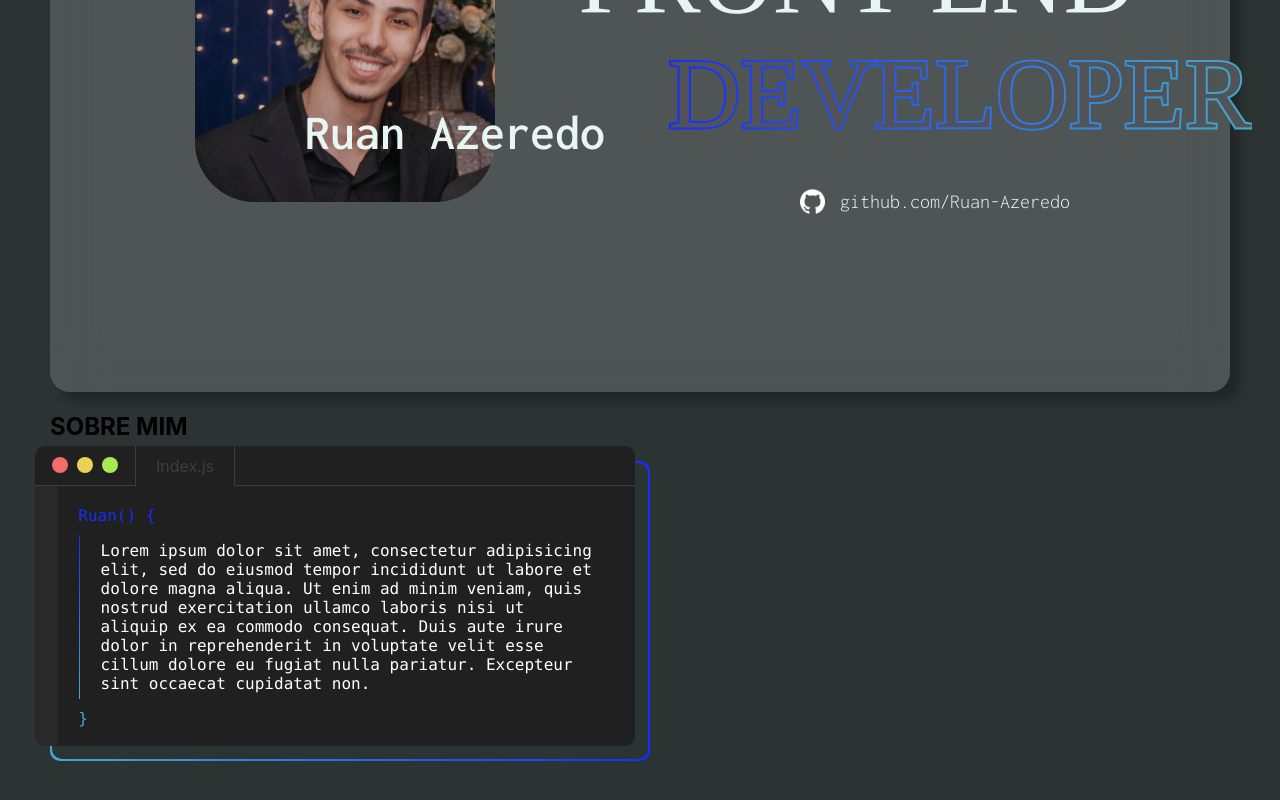
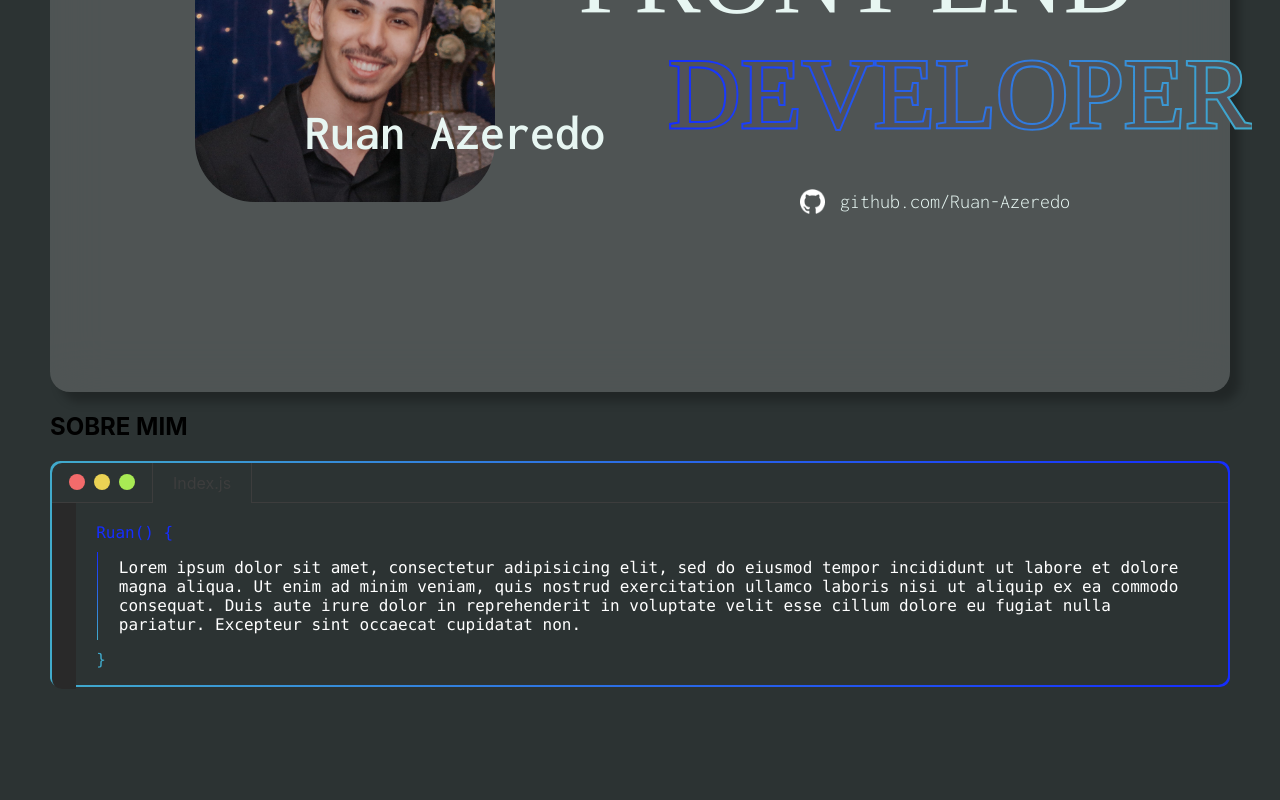
Before and after one commit to Ruan-Azeredo/portifolio, a React (Create React App) app: page / in a window 1280 px wide. Shown: the part 338-1138 px from the top of the page. Built offline with nearby package versions, Linux system fonts and the light colour scheme; a web font is replaced by a local one.

Commit message:
:sparkles: feat: componentiza box com gradient

```diff
--- a/src/AboutMe.css
+++ b/src/AboutMe.css
@@ -10,16 +10,23 @@
     height: 100vh;
 }
 
+.aboutme-container{
+    display: flex;
+    justify-content: space-around;
+}
+
 /* Vs Screen Component */
-.background-black{
-    background-color: var(--black);
+.background-black-screen{
     width: 600px;
     height: 300px;
+}
+
+.bg-black{
+    top: -15px;
+    left: -15px;
+    background-color: var(--black);
     border-radius: 10px;
     position: relative;
-    top: -15px;
-    left: -15px;
-
 }
 
 .navbar-screen{
@@ -126,8 +133,6 @@
 
 .border-gradient{
     background: linear-gradient(to right, var(--azulclaro), var(--azulescuro));
-    width: 600px;
-    height: 300px;
     border-radius: 10px;
     position: relative;
     z-index: -10;
@@ -137,13 +142,12 @@
 }
 
 .inside-gradient{
-    width: 596px;
-    height: 296px;
+    width: calc(100% - 4px);
+    height: calc(100% - 4px);
     border-radius: 10px;
     background: var(--background);
     display: grid;
-    align-content: center;
-    justify-content: center;
+    margin: auto;
 }
 
 /* Curriculo Component */
@@ -152,4 +156,6 @@
     width: 200px;
     height: 300px;
     background-color: var(--black);
+    border-radius: 10px;
+    box-shadow: 10px 10px 10px rgba(0, 0, 0, 0.25);
 }
```
